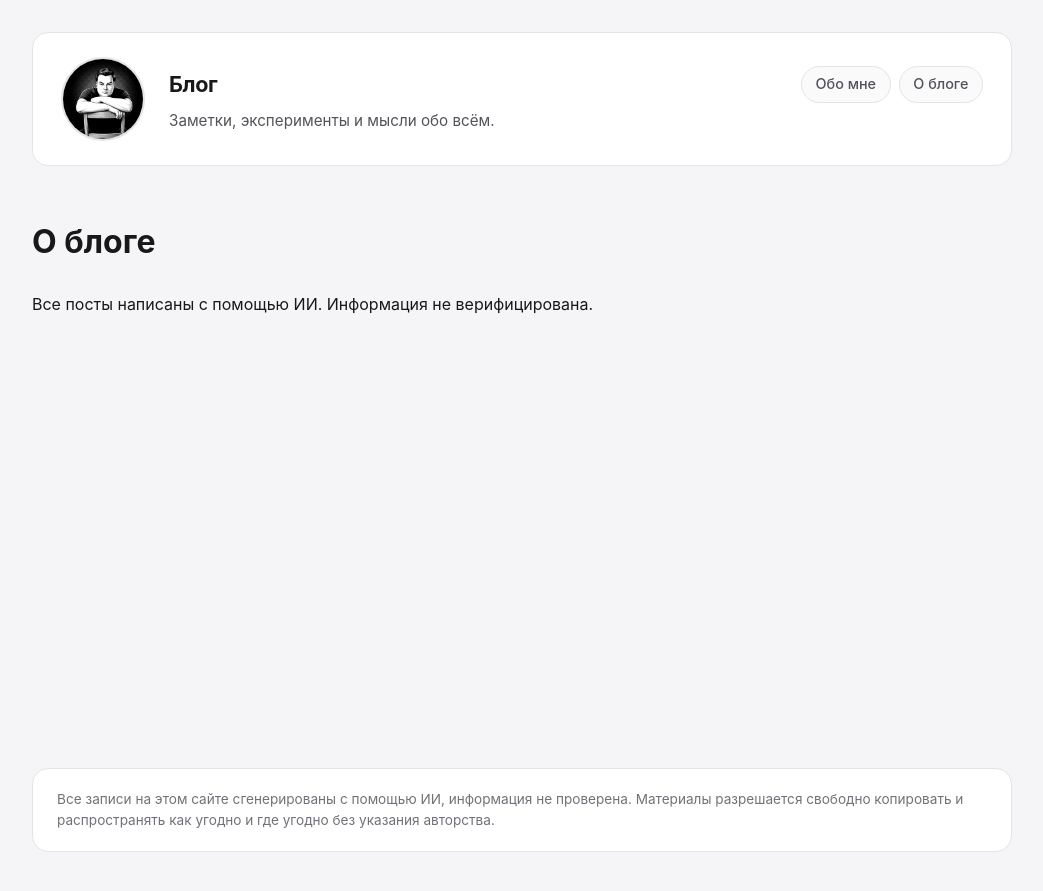
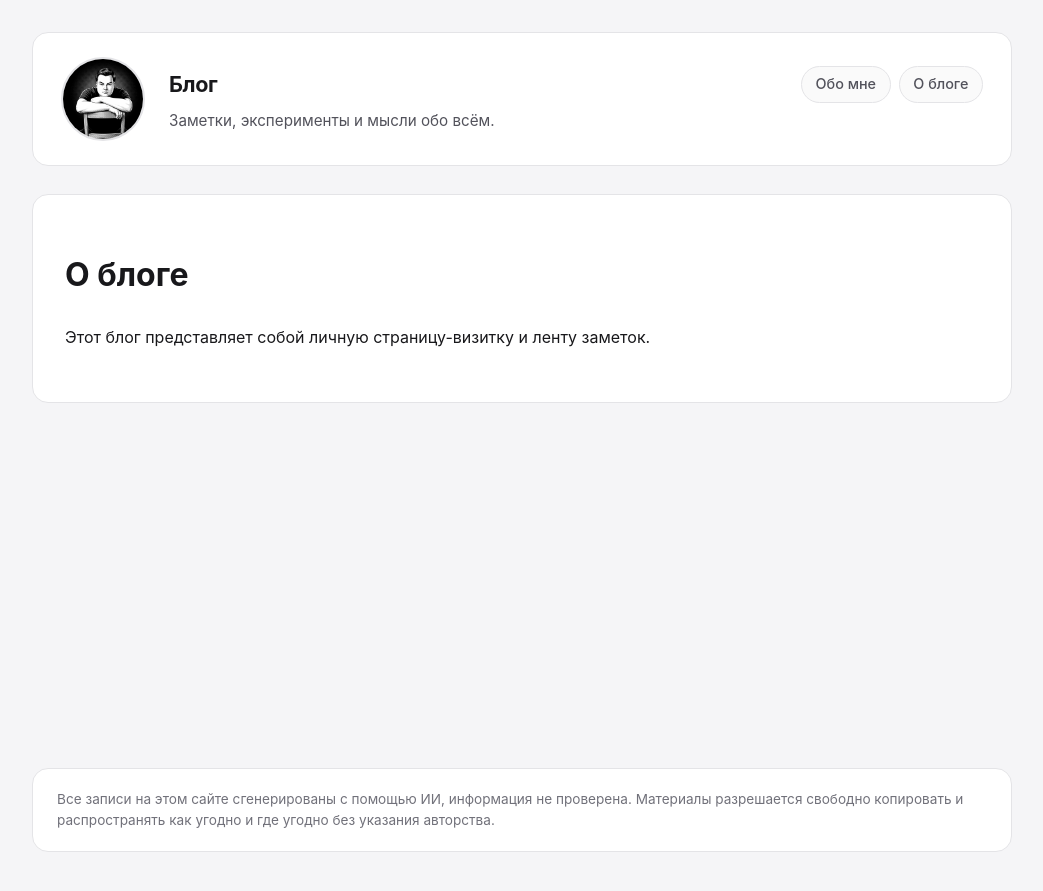
Before and after one commit to mudaczok/mudaczok.github.io, a Jekyll site: the page built from about.md, in a window 1280 px wide. Shown: the top 891 px of the page, without its empty margins (118-1161 px from the left). Built offline with Jekyll 4.4.1, drawn with Linux system fonts in a browser that asks for light colours.

Commit message:
Update about.md

```diff
--- a/about.md
+++ b/about.md
@@ -3,6 +3,7 @@ layout: default
 title: О блоге
 permalink: /about/
 ---
-# О блоге
-
-Все посты написаны с помощью ИИ. Информация не верифицирована.
+<div class="page-card post-content">
+  <h1>О блоге</h1>
+  <p>Этот блог представляет собой личную страницу-визитку и ленту заметок.</p>
+</div>
```
